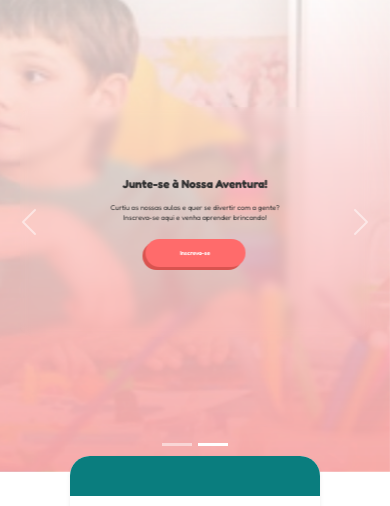
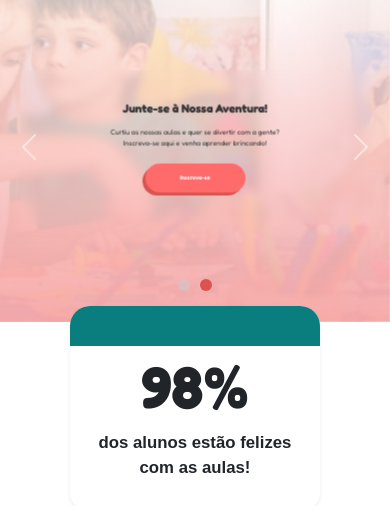
Before and after one commit to RayGovaski/Exp-criativa, a React (Vite) app: page / in a window 390 px wide. Shown: the part 124-630 px from the top of the page. Built offline with nearby package versions, Linux system fonts and the light colour scheme.

Commit message:
Atualização carrossel

```diff
--- a/src/Carrossel.css
+++ b/src/Carrossel.css
@@ -120,6 +120,201 @@
   }
 }
 
+@media (max-width: 850px) {
+  .carousel-caption {
+    width: 90%;
+    max-width: 500px;
+  }
+
+  .caption-title {
+    font-size: 4vw;
+  }
+
+  .caption-text {
+    font-size: 2.2vw;
+  }
+
+  .custom-button-azul3 {
+    width: 18vw;
+    font-size: 1.5vw;
+  }
+
+  .custom-button-rosa3 {
+    width: 14vw;
+    font-size: 1.5vw;
+  }
+}
+
+/* Telas menores (até 750px) */
+@media (max-width: 750px) {
+  .carousel img {
+    height: 450px;
+  }
+
+  .carousel-caption {
+    width: 85%;
+    max-width: 450px;
+    top: 50%;
+  }
+
+  .caption-title {
+    font-size: 4vw;
+  }
+
+  .caption-text {
+    font-size: 2.2vw;
+  }
+
+  .custom-button-azul3 {
+    width: 22vw;
+    font-size: 2vw;
+  }
+
+  .custom-button-rosa3 {
+    width: 22vw;
+    font-size: 2vw;
+  }
+}
+
+@media (max-width: 650px) {
+  .carousel img {
+    height: 450px;
+  }
+
+  .carousel-caption {
+    width: 85%;
+    max-width: 450px;
+    top: 50%;
+  }
+
+  .caption-title {
+    font-size: 4.5vw;
+  }
+
+  .caption-text {
+    font-size: 2.5vw;
+  }
+
+  .custom-button-azul3 {
+    width: 22vw;
+    font-size: 2vw;
+  }
+
+  .custom-button-rosa3 {
+    width: 22vw;
+    font-size: 2vw;
+  }
+}
+
+/* Celulares pequenos */
+@media (max-width: 600px) {
+  .carousel img {
+    height: 400px;
+  }
+
+  .carousel-caption {
+    width: 90%;
+    max-width: 420px;
+    top: 50%;
+  }
+
+  .caption-title {
+    font-size: 4.5vw;
+  }
+
+  .caption-text {
+    font-size: 2.5vw;
+  }
+
+  .custom-button-azul3 {
+    width: 30vw;
+    font-size: 2.5vw;
+  }
+
+  .custom-button-rosa3 {
+    width: 30vw;
+    font-size: 2.5vw;
+  }
+}
+
+@media (max-width: 480px) {
+  .carousel img {
+    height: 350px;
+  }
+
+  .carousel-caption {
+    width: 95%;
+    max-width: 380px;
+  }
+
+  .caption-title {
+    font-size: 5vw;
+  }
+
+  .caption-text {
+    font-size: 4vw;
+  }
+
+  .custom-button-azul3 {
+    width: 35vw;
+    font-size: 3vw;
+  }
+
+  .custom-button-rosa3 {
+    width: 35vw;
+    font-size: 3vw;
+  }
+}
+
+
+.carousel-indicators [data-bs-target] {
+  width: 12px;
+  height: 12px;
+  border-radius: 50%;
+  background-color: #ccc;
+  border: none;
+  margin: 0 5px;
+  margin-bottom: 15px;
+  transition: background-color 0.3s ease-in-out;
+}
+
+
+.carousel-indicators .active:nth-child(1) {
+  background-color: #0A7D7E;
+}
+
+
+.carousel-indicators .active:nth-child(2) {
+  background-color: #D9534F;
+}
+
+/* ========== RESPONSIVIDADE ========== */
+
+@media (max-width: 1024px) {
+  .carousel-caption {
+    width: 90%;
+    max-width: 500px;
+  }
+
+  .caption-title {
+    font-size: 3vw;
+  }
+
+  .caption-text {
+    font-size: 1.8vw;
+  }
+
+  .custom-button-azul3 {
+    width: 18vw;
+    font-size: 1.5vw;
+  }
+
+  .custom-button-rosa3 {
+    width: 16vw;
+    font-size: 1.5vw;
+  }
+}
+
 @media (min-width: 1650px) {
   .carousel img {
     height: 700px;
```
